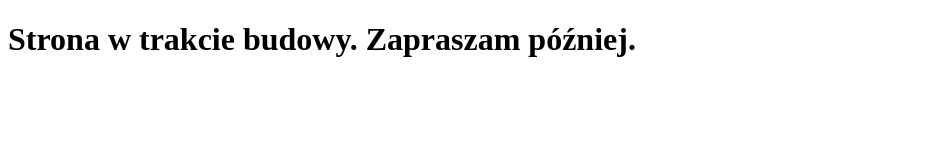
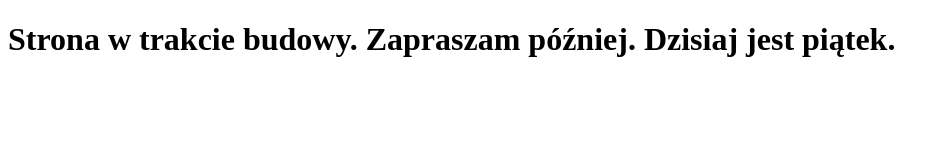
Before and after one commit to om46608/WTB-Stronka, a plain HTML site: page index.html in a window 1280 px wide. Shown: the whole page, without its empty margins (0-948 px from the left). Drawn offline with Linux system fonts and the light colour scheme.

Commit message:
add more text

```diff
--- a/index.html
+++ b/index.html
@@ -11,6 +11,6 @@
 </head>
 
 <body>
-<h1>Strona w trakcie budowy. Zapraszam później. </h1>
+<h1>Strona w trakcie budowy. Zapraszam później. Dzisiaj jest piątek.</h1>
 </body>
 </html>
```
